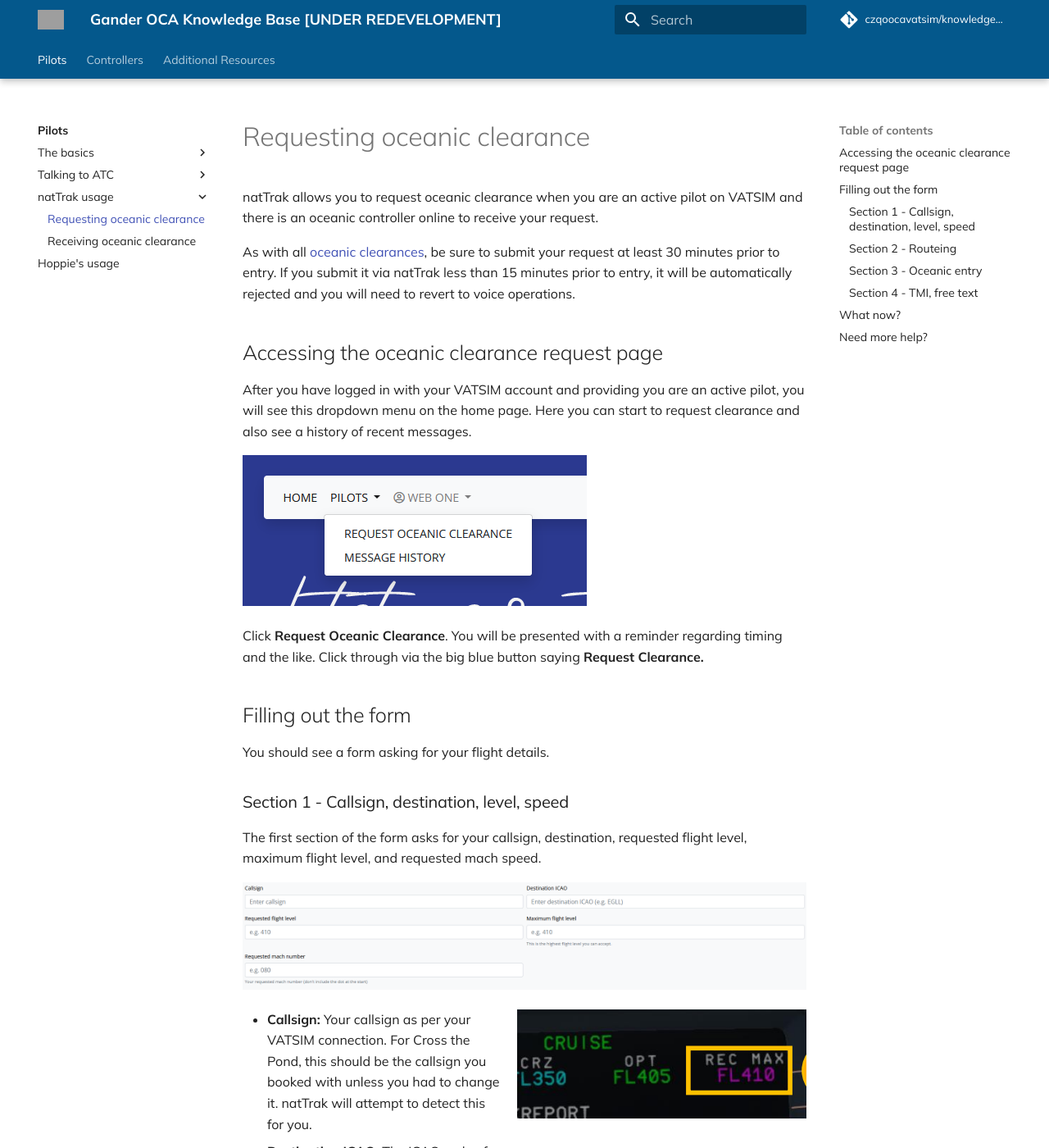
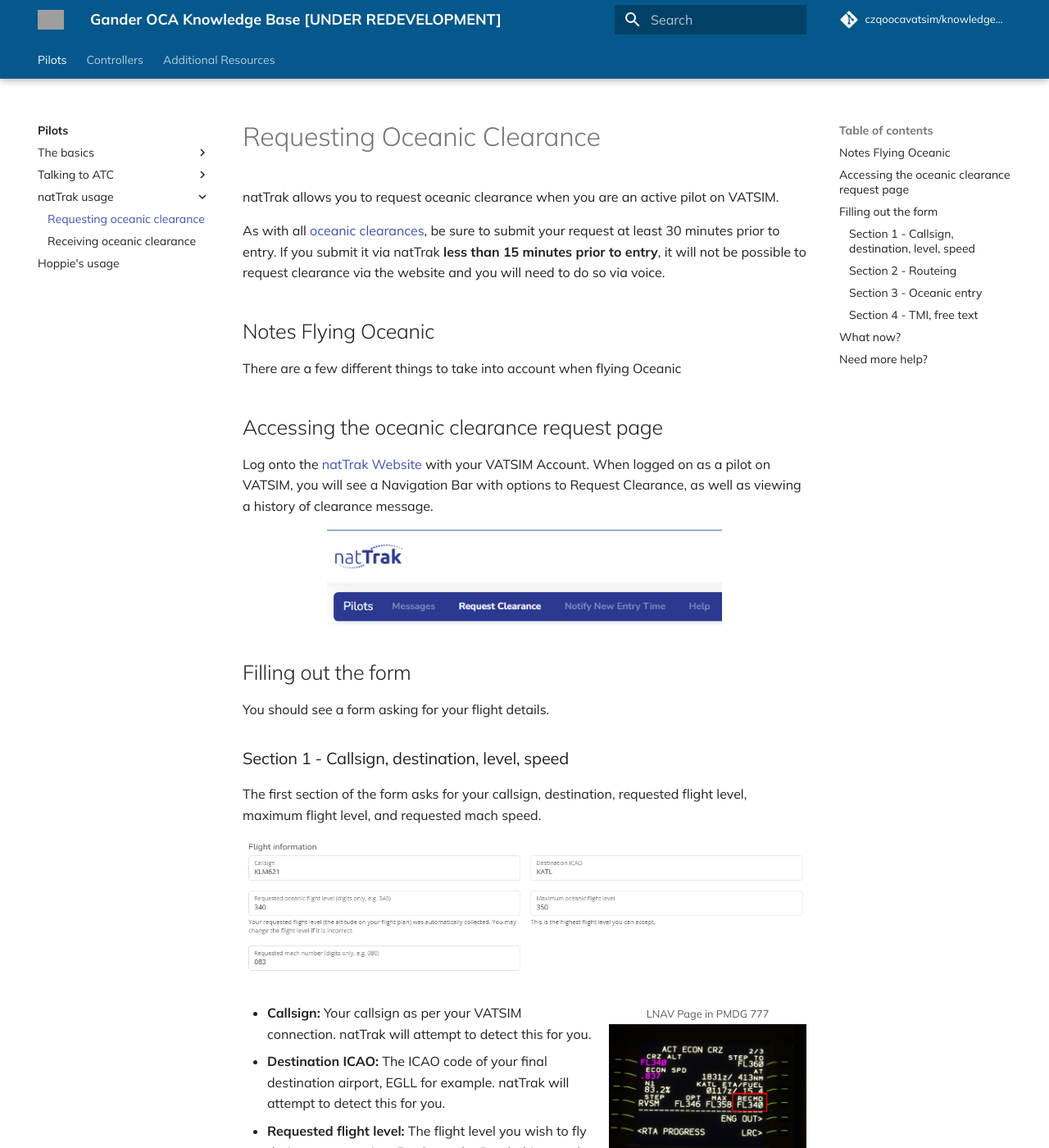
Before and after one commit to czqoocavatsim/knowledgebase, an MkDocs documentation site: the page built from docs/pilots/nattrak/requesting-oceanic-clearance.md, in a window 1280 px wide and 1400 px high. Shown: the whole window at 82% size. Built offline with MkDocs 1.6.1 and Material for MkDocs 9.7.7, drawn with Linux system fonts in a browser that asks for light colours; comment, search, counter and statistics services are not loaded; the version menu is left out; some of the changed text lies outside the part shown; grey boxes are pictures that could not be loaded.

Commit message:
Pilots / natTrak / Requesting Clearance

```diff
--- a/docs/pilots/nattrak/requesting-oceanic-clearance.md
+++ b/docs/pilots/nattrak/requesting-oceanic-clearance.md
@@ -1,16 +1,17 @@
-# Requesting oceanic clearance
+# Requesting Oceanic Clearance
+natTrak allows you to request oceanic clearance when you are an active pilot on VATSIM.
 
-natTrak allows you to request oceanic clearance when you are an active pilot on VATSIM and there is an oceanic controller online to receive your request.
+As with all [oceanic clearances](/pilots/atc/clearances), be sure to submit your request at least 30 minutes prior to entry. If you submit it via natTrak **less than 15 minutes prior to entry**, it will not be possible to request clearance via the website and you will need to do so via voice.
 
-As with all [oceanic clearances](/atc/clearances), be sure to submit your request at least 30 minutes prior to entry. If you submit it via natTrak less than 15 minutes prior to entry, it will be automatically rejected and you will need to revert to voice operations.
+## Notes Flying Oceanic
+There are a few different things to take into account when flying Oceanic
 
 ## Accessing the oceanic clearance request page
+Log onto the [natTrak Website](https://nattrak.vatsim.net/) with your VATSIM Account. When logged on as a pilot on VATSIM, you will see a Navigation Bar with options to Request Clearance, as well as viewing a history of clearance message.
 
-After you have logged in with your VATSIM account and providing you are an active pilot, you will see this dropdown menu on the home page. Here you can start to request clearance and also see a history of recent messages.
-
-![screenshot_2022-03-27_162104.png](/assets/nattrak/screenshot_2022-03-27_162104.png)
-
-Click **Request Oceanic Clearance**. You will be presented with a reminder regarding timing and the like. Click through via the big blue button saying **Request Clearance.**
+<figure class="image image-style-align-right image_resized" style="width:70%">
+<img src="/pilots/img/nattraknavbar.png">
+</figure>
 
 ## Filling out the form
 
@@ -20,46 +21,77 @@
 
 The first section of the form asks for your callsign, destination, requested flight level, maximum flight level, and requested mach speed.
 
-![screenshot_2022-03-27_162409.png](/assets/nattrak/screenshot_2022-03-27_162409.png)
-![screenshot_2022-03-27_163713.png](/assets/nattrak/screenshot_2022-03-27_163713.png){ align=right }
+<figure class="image image-style-align-right image_resized" style="width:100%">
+<img src="/pilots/img/nattrakclrpt1.png">
+</figure>
 
-* **Callsign:** Your callsign as per your VATSIM connection. For Cross the Pond, this should be the callsign you booked with unless you had to change it. natTrak will attempt to detect this for you.
-* **Destination ICAO:** The ICAO code of your final destination airport, EGLL for example. natTrak will attempt to detect this for you.
-* **Requested flight level:** The flight level you wish to fly during your crossing. For Cross the Pond, *this must be the flight level that was allocated to you in your booking details.* Type this as three digits, for example FL420 will be 420.
-* **Maximum flight level:** The highest possible flight level you can fly at the beginning of your oceanic crossing. This is generally given to you in your aircraft's VNAV FMC page. *Example on right side of page (courtesy [Flight Simulation Association CTP Pilot Briefing Webinar, March 27 2022](https://www.youtube.com/watch?v=FtcDkTwK2y4)).*
-* **Requested mach number:** The mach number you are requesting to fly during your crossing. Type this as three digits beginning with 0. For example, mach .81 will be 081.
+
+<div style="display: flex; align-items: flex-start;">
+    <div style="flex: 1;">
+        <ul>
+            <li><strong>Callsign:</strong> Your callsign as per your VATSIM connection. natTrak will attempt to detect this for you.</li>
+            <li><strong>Destination ICAO:</strong> The ICAO code of your final destination airport, EGLL for example. natTrak will attempt to detect this for you.</li>
+            <li><strong>Requested flight level:</strong> The flight level you wish to fly during your crossing. For Cross the Pond, <em>this must be the flight level that was allocated to you in your booking details.</em> Type this as three digits, for example FL420 will be 420.</li>
+            <li><strong>Maximum flight level:</strong> The highest possible flight level you can fly at the beginning of your oceanic crossing. This is generally given to you in your aircraft's VNAV FMC page.</li>
+            <li><strong>Requested mach number:</strong> The mach number you are requesting to fly during your crossing. Type this as three digits beginning with 0. For example, mach .81 will be 081.</li>
+        </ul>
+    </div>
+    <figure class="image image-style-align-right image_resized" style="flex: 0 0 35%; margin-left: 20px;">
+
+        <small>LNAV Page in PMDG 777</small>
+        <img src="/pilots/img/b77wcrz.png" alt="Maximum flight level example">
+
+    </figure>
+</div>
+
 
 ### Section 2 - Routeing
 
-![screenshot_2022-03-27_162838.png](/assets/nattrak/screenshot_2022-03-27_162838.png)
+<figure class="image image-style-align-right image_resized" style="width:100%">
+<img src="/pilots/img/nattrakclrpt2.png">
+</figure>
 
 Here you can specify whether you are requesting a NAT Track, or a random routeing.
 
-The tracks dropdown will display the current active NAT tracks available. Select the one you are requesting. Leave the random routeing box blank.
-
-If you are flying a random routeing, paste it into the second box. Select `None` on the tracks dropdown.
+The tracks dropdown will display the current active NAT tracks available. Select the one you are requesting. Leave the random routeing box blank. If you are flying a random routeing, paste it into the second box. Select `None` on the tracks dropdown.
 
 ### Section 3 - Oceanic entry
 
 Here you enter the oceanic entry point (typically the first waypoint on your track/random routeing) and your calculated estimate of arriving at that waypoint. It is critical that you use real world time for the estimate.
 
-![screenshot_2022-03-27_163223.png](/assets/nattrak/screenshot_2022-03-27_163223.png)
-![screenshot_2022-03-27_163707.png](/assets/nattrak/screenshot_2022-03-27_163707.png){ align=right }
-For example, if you are flying track A routeing by `PIKIL 56/20 57/30 57/40 55/50 LOMSI`, your entry fix will be `PIKIL`. Your estimate for arriving at `PIKIL` can be found in your FMS providing your simulator is set to real time. An example on an Airbus MCDU is provided on the right (courtesy [Flight Simulation Association CTP Pilot Briefing Webinar, March 27 2022](https://www.youtube.com/watch?v=FtcDkTwK2y4)).
+![nattrakclrpt3](/pilots/img/nattrakclrpt3.png)
+
+<div style="display: flex; align-items: flex-start;">
+    <div style="flex: 1;">
+        <ul>
+            <li>For example, if you are flying track A routeing by `NEBIN 54/20 55/30 55/40 53/50 PELTU`, your entry fix will be `NEBIN`. Your estimate for arriving at `NEBIN` can be found in your FMS.</li>
+        </ul>
+    </div>
+    <figure class="image image-style-align-right image_resized" style="flex: 0 0 35%; margin-left: 20px;">
+
+        <small>RTE Page in PMDG 777</small>
+        <img src="/pilots/img/b77wrte.png" alt="Maximum flight level example">
+
+    </figure>
+</div>
+
 
 ### Section 4 - TMI, free text
+
+<figure class="image image-style-align-right image_resized" style="width:100%">
+<img src="/pilots/img/nattrakclrpt4.png">
+</figure>
 
 Enter the current TMI (see [NAT Tracks](/basics/nats) for details). For Cross the Pond this may be different from the current real world one - check the menu bar on the top of the page for the current one.
 
 You can also enter free text if you wish. Use this for extra details or the like.
 
-
 **You can now submit the form using the blue button. If there are errors in your input, you will be redirected back to the form and shown what to fix.**
 
 ## What now?
 
-You should be presented with your message history page with your request details. Continue reading on [this page](/nattrak/receiving-clearance) for more details!
+You should be presented with your message history page with your request details. Continue reading on [this page](/pilots/nattrak/receiving-clearance) for more details!
 
 ## Need more help?
 
-Feel free to ask in the Gander Oceanic or CTP Discord!
+Please join us via the [Gander Oceanic Discord](/additional-resources/myczqo).
```
Also changed, not shown: docs/assets/nattrak/screenshot_2022-03-27_162104.png (deleted), docs/assets/nattrak/screenshot_2022-03-27_162409.png (deleted), docs/assets/nattrak/screenshot_2022-03-27_162838.png (deleted), docs/assets/nattrak/screenshot_2022-03-27_163223.png (deleted), docs/assets/nattrak/screenshot_2022-03-27_163707.png (deleted), docs/pilots/img/a333crz.png (renamed from docs/assets/nattrak/screenshot_2022-03-27_163713.png), docs/pilots/img/b77wcrz.png (added), docs/pilots/img/b77wrte.png (added), docs/pilots/img/nattrakclrpt1.png (added), docs/pilots/img/nattrakclrpt2.png (added), docs/pilots/img/nattrakclrpt3.png (added), docs/pilots/img/nattrakclrpt4.png (added), docs/pilots/img/nattraknavbar.png (added).
